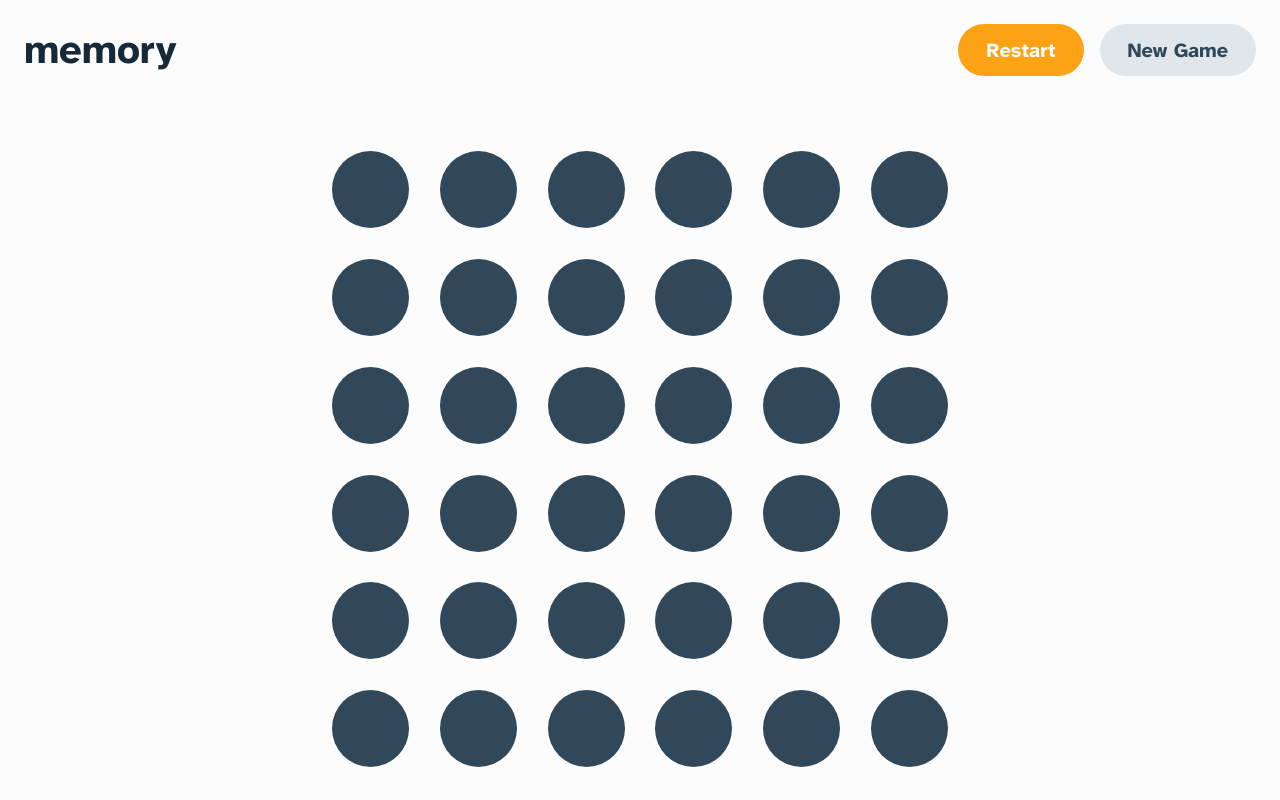
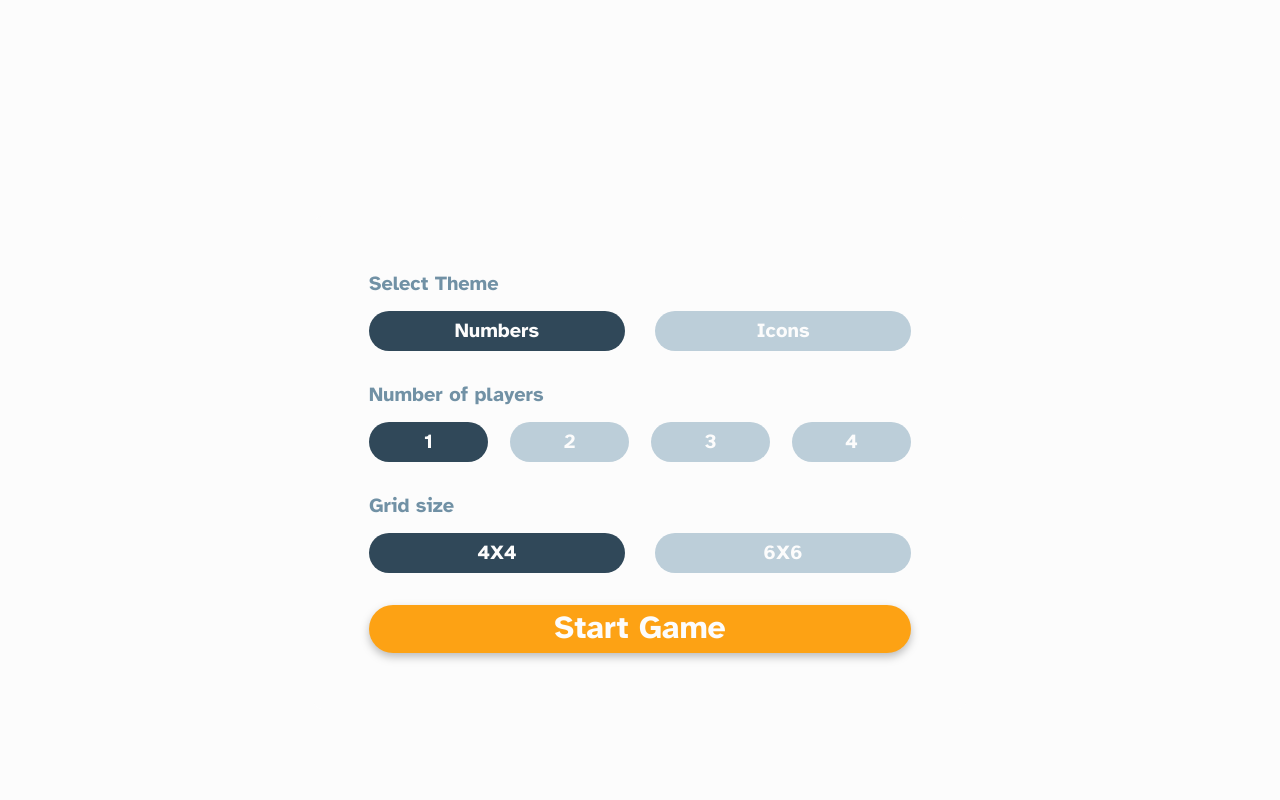
Before and after one commit to FedoraBianca/MemoryGame, a React (Create React App) app: page / in a window 1280 px wide. Shown: the top 800 px of the page. Built offline with nearby package versions, Linux system fonts and the light colour scheme.

Commit message:
added routing

```diff
--- a/package.json
+++ b/package.json
@@ -14,7 +14,7 @@
     "react": "^18.2.0",
     "react-dom": "^18.2.0",
     "react-query": "^3.39.2",
-    "react-router-dom": "^6.4.2",
+    "react-router-dom": "^6.4.3",
     "react-scripts": "5.0.1",
     "styled-components": "^5.3.5",
     "typescript": "^4.8.3",
--- a/src/App.tsx
+++ b/src/App.tsx
@@ -1,16 +1,20 @@
-import React from "react";
 import { ThemeProvider } from "styled-components";
 import { GlobalStyles } from "./styles/GlobalStyles.style";
 import { theme } from "./styles/Theme.style";
 import GameContainer from "./components/GameContainer";
 import { HomePage } from "./components";
+import { BrowserRouter as Router, Routes, Route } from "react-router-dom";
 
 const App = () => {
   return (
     <ThemeProvider theme={theme}>
       <GlobalStyles />
-      <GameContainer />
-      <HomePage />
+      <Router>
+        <Routes>
+          <Route path="/" element={<HomePage />} />
+          <Route path="/:game" element={<GameContainer />} />
+        </Routes>
+      </Router>
     </ThemeProvider>
   );
 };
--- a/src/components/Button/Button.style.tsx
+++ b/src/components/Button/Button.style.tsx
@@ -5,7 +5,7 @@ export interface IButton {
   active: boolean;
 }
 
-const GeneralBtnStyles = styled.div<IButton>`
+const GeneralBtnStyles = styled.button<IButton>`
   display: flex;
   justify-content: center;
   align-items: center;
--- a/src/components/Button/Button.tsx
+++ b/src/components/Button/Button.tsx
@@ -12,23 +12,37 @@ export interface IButton {
 }
 
 const Button: React.FC<IButton> = ({
-  onClick,
+  onClick = null,
   type,
   active = false,
   className = "",
   color,
   btnText,
 }) => {
+  const handleClick = (e: React.MouseEvent) => {
+    if (onClick) {
+      onClick(e);
+    }
+  };
+
   switch (type) {
     case "L":
       return (
-        <LargeButton active={active} onClick={onClick} className={className}>
+        <LargeButton
+          active={active}
+          onClick={handleClick}
+          className={className}
+        >
           <Heading size="L" children={btnText} />
         </LargeButton>
       );
     case "M":
       return (
-        <MediumButton active={active} onClick={onClick} className={className}>
+        <MediumButton
+          active={active}
+          onClick={handleClick}
+          className={className}
+        >
           <Heading size="S" children={btnText} />
         </MediumButton>
       );
@@ -36,7 +50,7 @@ const Button: React.FC<IButton> = ({
       return (
         <SmallButton
           active={active}
-          onClick={onClick}
+          onClick={handleClick}
           className={className}
           color={color}
         >
@@ -47,7 +61,7 @@ const Button: React.FC<IButton> = ({
       return (
         <SmallButton
           active={active}
-          onClick={onClick}
+          onClick={handleClick}
           className={className}
           color={color}
         >
--- a/src/components/Header/Header.tsx
+++ b/src/components/Header/Header.tsx
@@ -4,8 +4,15 @@ import Heading from "../Heading";
 import Button from "../Button";
 import { HeaderStyles } from "./Header.style";
 import { theme } from "../../styles/Theme.style";
+import { useNavigate } from "react-router-dom";
 
 const Header: React.FC = () => {
+  const navigate = useNavigate();
+
+  const handleNewGame = () => {
+    navigate(`/`);
+  };
+
   return (
     <HeaderStyles>
       <Logo color={theme.colors.black}>
@@ -18,7 +25,7 @@ const Header: React.FC = () => {
           onClick={() => {}}
           btnText="Restart"
         />
-        <Button type="S" onClick={() => {}} btnText="New Game" />
+        <Button type="S" onClick={handleNewGame} btnText="New Game" />
       </div>
       <Button
         type="S"
--- a/src/components/StartMenu/StartMenu.style.tsx
+++ b/src/components/StartMenu/StartMenu.style.tsx
@@ -65,6 +65,7 @@ export const StartMenuStyle = styled.div`
   }
 
   .start-game-btn {
+    width: 100%;
     height: 48px;
     margin-top: 32px;
 
--- a/src/components/StartMenu/StartMenu.tsx
+++ b/src/components/StartMenu/StartMenu.tsx
@@ -1,10 +1,16 @@
 import React from "react";
 import Heading from "../Heading";
-
+import { useNavigate } from "react-router-dom";
 import { StartMenuStyle } from "./StartMenu.style";
 import Button from "../Button";
 
 const StartMenu: React.FC = () => {
+  const navigate = useNavigate();
+
+  const handleStartGame = () => {
+    navigate(`/:game`);
+  };
+
   return (
     <StartMenuStyle>
       <Heading
@@ -82,7 +88,7 @@ const StartMenu: React.FC = () => {
       </div>
 
       <Button
-        onClick={() => {}}
+        onClick={handleStartGame}
         type="L"
         btnText="Start Game"
         className="start-game-btn"
```
Also changed, not shown: 2 other files (tests, documents, lock files or other folders).
